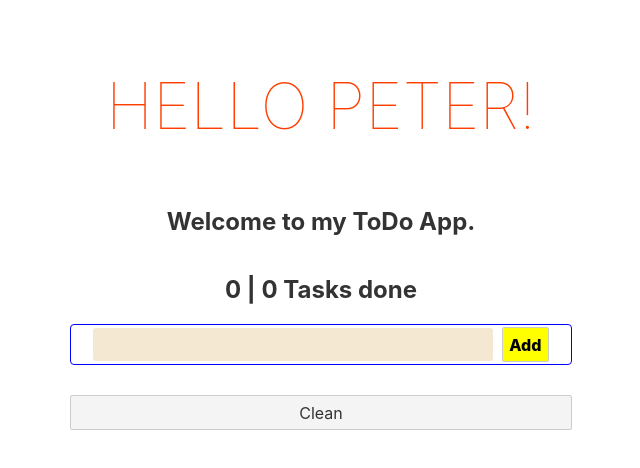
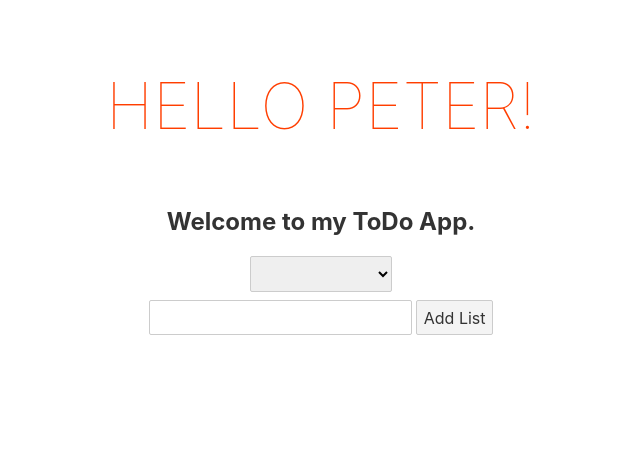
Before and after one commit to mpeterpeter/SvelteToDo, a Svelte app: page / in a window 1280 px wide. Shown: the top 468 px of the page, without its empty margins (335-975 px from the left). Built offline with nearby package versions, Linux system fonts and the light colour scheme.

Commit message:
Datastore funktioniert, AddNewList muss überarbeitet werden

```diff
--- a/src/App.svelte
+++ b/src/App.svelte
@@ -1,8 +1,6 @@
 <script>
-   import NewTaskToList from "./Components/NewTaskToList.svelte";
-   import {count, todoDict, doneCount} from "./Components/store.js";
-   import ShowNewTask from "./Components/ShowNewTask.svelte";
-   import ProgressInfo from "./Components/ProgressInfo.svelte";
+   import NewList from "./Components/NewList.svelte";
+   import {dataStore} from "./Components/store.js";
 
 	let name = "Peter";
 </script>
@@ -11,15 +9,8 @@
 	<h1>Hello {name}!</h1>
 	<h2>Welcome to my ToDo App.</h2>
 
-   <ProgressInfo doneCount={$doneCount} tasks={$todoDict}/>
-   <NewTaskToList />
+   <NewList />
 
-   {#each $todoDict as todo}
-      <ShowNewTask task = {todo}/>
-   {/each}
-   <button
-      on:click={todoDict.cleanUp}
-      on:click={() => doneCount.refresh($todoDict)}>Clean</button>
 </main>
 
 <style>
--- a/src/Components/NewTaskToList.svelte
+++ b/src/Components/AddTaskToList.svelte
@@ -1,19 +1,19 @@
 <script>
    import {count, todoDict} from "./store.js";
 
-   let input = "";
+   let value = "";
 
    const addTask = key => {
-      if(key == "Enter" && input.value){
+      if(key == "Enter" && value){
          count.plus();
          let newTask = {
-            id : $count.toString() + input.value,
-            name : input.value,
+            id : $count.toString() + value,
+            name : value,
             done : false
          }
          todoDict.addTask(newTask);
          console.log($todoDict,$count)
-         input.value = "";
+         value = "";
       }
    }
 </script>
@@ -21,7 +21,7 @@
 <div>
    <input
       on:keyup={e=>addTask(e.key)}
-      bind:this={input}
+      bind:value={value}
       type="text">
 
       <button on:click={() => addTask("Enter")}>Add</button>
--- /dev/null
+++ b/src/Components/NewList.svelte
@@ -0,0 +1,32 @@
+<script>
+   import {dataStore} from "./store.js";
+
+   let newListName = "";
+   let selected = "";
+   $: $dataStore.currentList = selected;
+
+   const addNewList = (key) => {
+      if(key === "Enter" && newListName){
+         dataStore.addList(newListName);
+         newListName = "";
+      }
+   }
+</script>
+
+<main>
+   <select on:input={() => dataStore.setCurrentList($dataStore.currentList)} bind:value={selected} name="currentList" id="Svelte-Select">
+      <option value="default" disabled selected>ListenAnzeige</option>
+      {#if Object.keys($dataStore.lists)}
+         {#each Object.keys($dataStore.lists) as list_name}
+            <option value={list_name}>{list_name}</option>
+         {/each}
+      {/if}
+   </select>
+   <div>
+      {selected}
+   </div>
+   <div>
+      <input on:keyup={e => addNewList(e.key)} type="text" bind:value={newListName}>
+      <button on:click={() => addNewList("Enter")}>Add List</button>
+   </div>
+</main>
--- a/src/Components/ShowNewTask.svelte
+++ b/src/Components/RenderToDo.svelte
@@ -1,19 +1,10 @@
 <script>
-   import {doneCount, todoDict} from "./store.js";
    export let task = {};
 
    let input = "";
 
-   const toggle = task => {
-      if(task.done == true){
-         input.style.textDecoration = "none";
-         task.done = false
-      }
-      else{
-         input.style.textDecoration = "line-through";
-         task.done = true
-      }
-      doneCount.refresh($todoDict);
+   const toggle = () => {
+      return 0;
    }
 </script>
 
--- a/src/Components/store.js
+++ b/src/Components/store.js
@@ -1,40 +1,50 @@
 import { writable } from "svelte/store";
 
-function createCount() {
-    const {set, subscribe, update } = writable(0);
+let _data = {
+   id_count : 0,
+   lists : {},
+   currentList : ""
+};
 
-    return {
-        subscribe,
-        reset: () => set(0),
-        plus: () => update(n => n + 1),
-        minus: () => update(n => n - 1)
-    };
+function createData(){
+   let local = JSON.parse(localStorage.getItem("data"));
+   console.log(local);
+   let data = writable(_data);
+
+   if(local){
+      data = writable(local);
+   }
+
+   const updateLocal = new_data => {
+      localStorage.setItem("data",JSON.stringify(new_data));
+   };
+
+   data.updateToLocal = () => data.update(old_data => {
+      updateLocal(old_data);
+      return old_data;
+   });
+
+   data.addList = (list_name) => data.update(old_data => {
+      old_data.lists[list_name] = [];
+      old_data.currentList = list_name;
+      updateLocal(old_data);
+      return old_data;
+   });
+
+   data.deleteList = (list_name_id) => data.update(old_data => {
+      delete old_data.lists[list_name_id];
+      old_data.currentList = "default";
+      updateLocal(old_data);
+      return old_data;
+   });
+
+   data.setCurrentList = new_current => data.update(old_data => {
+      old_data.currentList = new_current;
+      updateLocal(old_data);
+      return old_data;
+   });
+
+   return data;
 }
 
-function createStore() {
-    const {set, subscribe, update } = writable([]);
-
-    return {
-        subscribe,
-        reset: () => set([]),
-        addTask: task => update(list => [...list, task]),
-        deleteTask: task => update(list => list.filter(t => t.id != task.id)),
-        cleanUp : () => update(list => list.filter(item => item.done == false))
-    };
-}
-
-function createDoneCount() {
-   const {set, subscribe} = writable(0);
-
-   return {
-      subscribe,
-      refresh : items => set(items.filter(item => item.done == true).length),
-      reset : () => set(0)
-   };
-}
-
-const count = createCount();
-const todoDict = createStore();
-const doneCount = createDoneCount();
-
-export {count, todoDict, doneCount};
+export const dataStore = createData();
```
